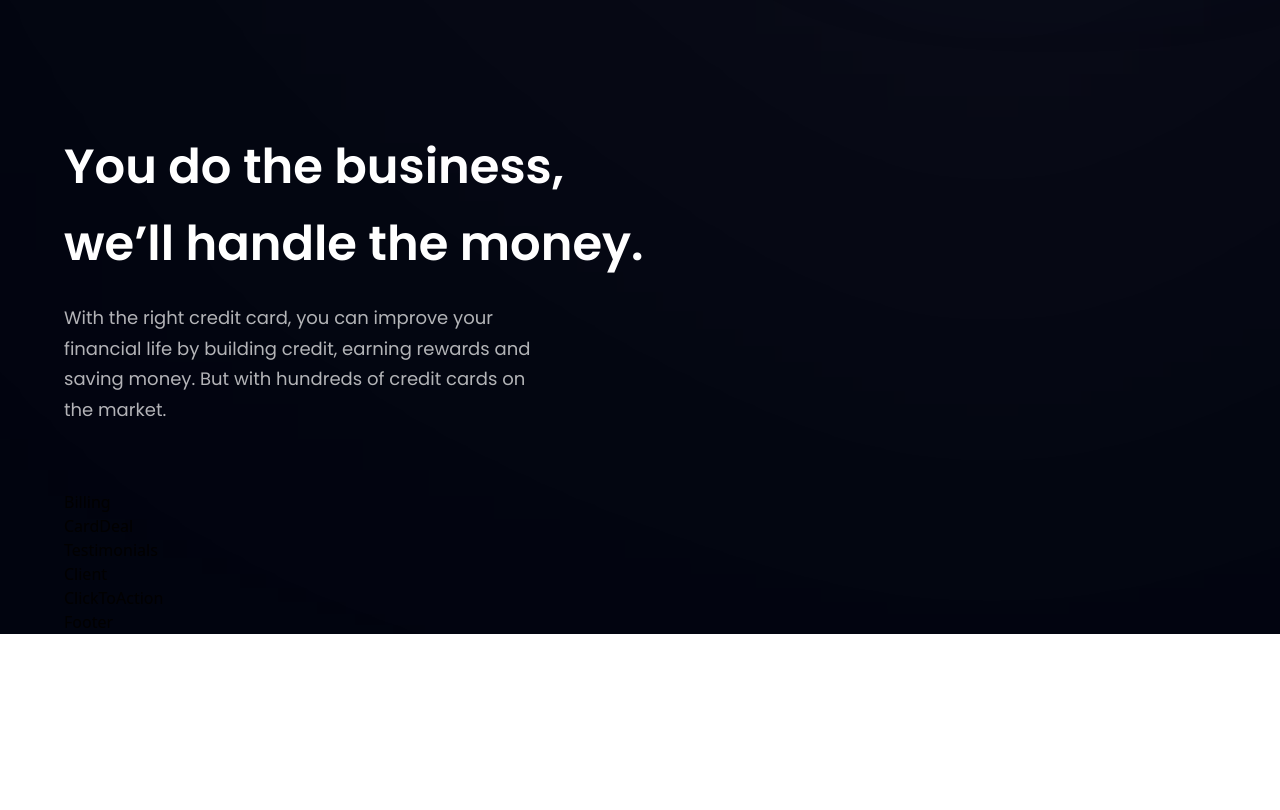
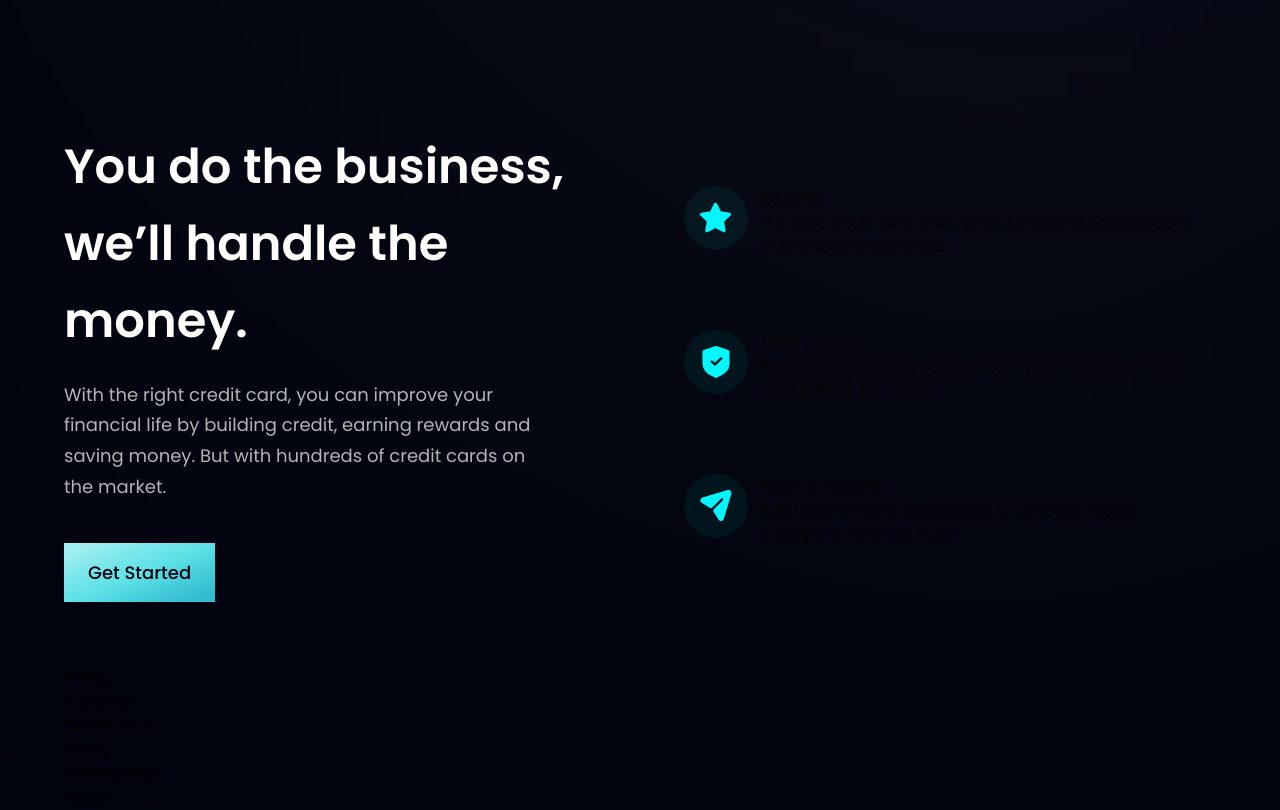
Before and after one commit to sosman32/Bank_App, a React (Vite) app in the folder my_bank_app/: page / in a window 1280 px wide. Shown: the part 880-1690 px from the top of the page. Before the commit the page ends 1514 px from the top, so only its background shows below. Built offline with nearby package versions, Linux system fonts and the light colour scheme.

Commit message:
Continued the Business.jsx file, also started the Button.jsx

```diff
--- a/my_bank_app/src/components/Business.jsx
+++ b/my_bank_app/src/components/Business.jsx
@@ -1,19 +1,42 @@
 import { features } from '../constants';
 import styles, { layout } from '../style';
 import Button from './Button';
+
+const FeatureCard = ({ icon, title, content, index }) => (
+  <div className={`flex flex-row p-6 rounded-[20px] ${index !== features.length - 1 ? "mb-6" : "mb-0"} feature-card`}>
+    <div className={`w-[64px] h-[64px] rounded-full ${styles.flexCenter} bg-dimBlue`}>
+      <img src={icon} alt="icon" className='w-[50%] h-[50%] object-contain' />
+    </div>
+    <div className='flex-1 flex flex-col ml-3'>
+      <h4>
+        {title}
+      </h4>
+      <p>
+        {content}
+      </p>
+
+    </div>
+  </div>
+)
 
 const Business = () => {
   return (
     <section id="features" className={layout.section}>
       <div className={layout.sectionInfo}>
         <h2 className={styles.heading2}>You do the business,<br className="sm:block hidden" /> we’ll handle the money.</h2>
-        <p className={`${styles.paragraph} max-w-[470px] mt-5`}>
-          With the right credit card, you can improve your financial life by
-          building credit, earning rewards and saving money. But with hundreds
-          of credit cards on the market.</p>
+        <p className={`${styles.paragraph} max-w-[470px] mt-5`}>With the right credit card, you can improve your financial life by building credit, earning rewards and saving money. But with hundreds of credit cards on the market.</p>
+
+        <Button styles="mt-10" />
       </div>
+
+      <div className={`${layout.sectionImg} flex-col`}>
+        {features.map((feature, index) => (
+          <FeatureCard key={feature.id} {...feature} index={index} />
+        ))}
+      </div>
+
     </section>
-  );
+  )
 }
 
 export default Business
--- a/my_bank_app/src/components/Button.jsx
+++ b/my_bank_app/src/components/Button.jsx
@@ -1,8 +1,10 @@
 import React from 'react'
 
-const Button = () => {
+const Button = ({ styles }) => {
   return (
-    <div>Button</div>
+    <button type="button" className={`py-4 px-6 bg-blue-gradient font-poppins font-medium text-[18px] text-primary outline-none ${styles}`}>
+      Get Started
+    </button>
   )
 }
 
```
